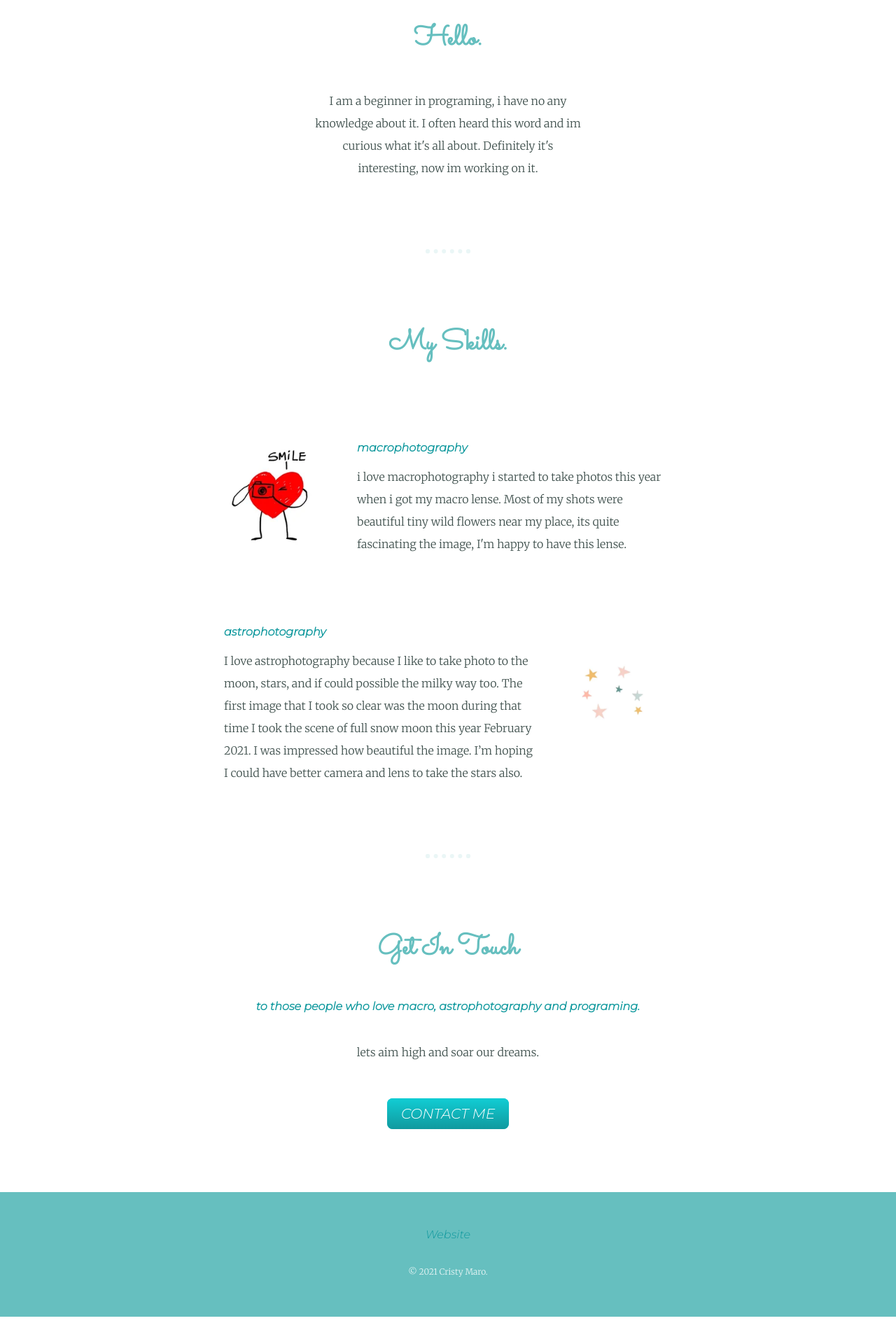
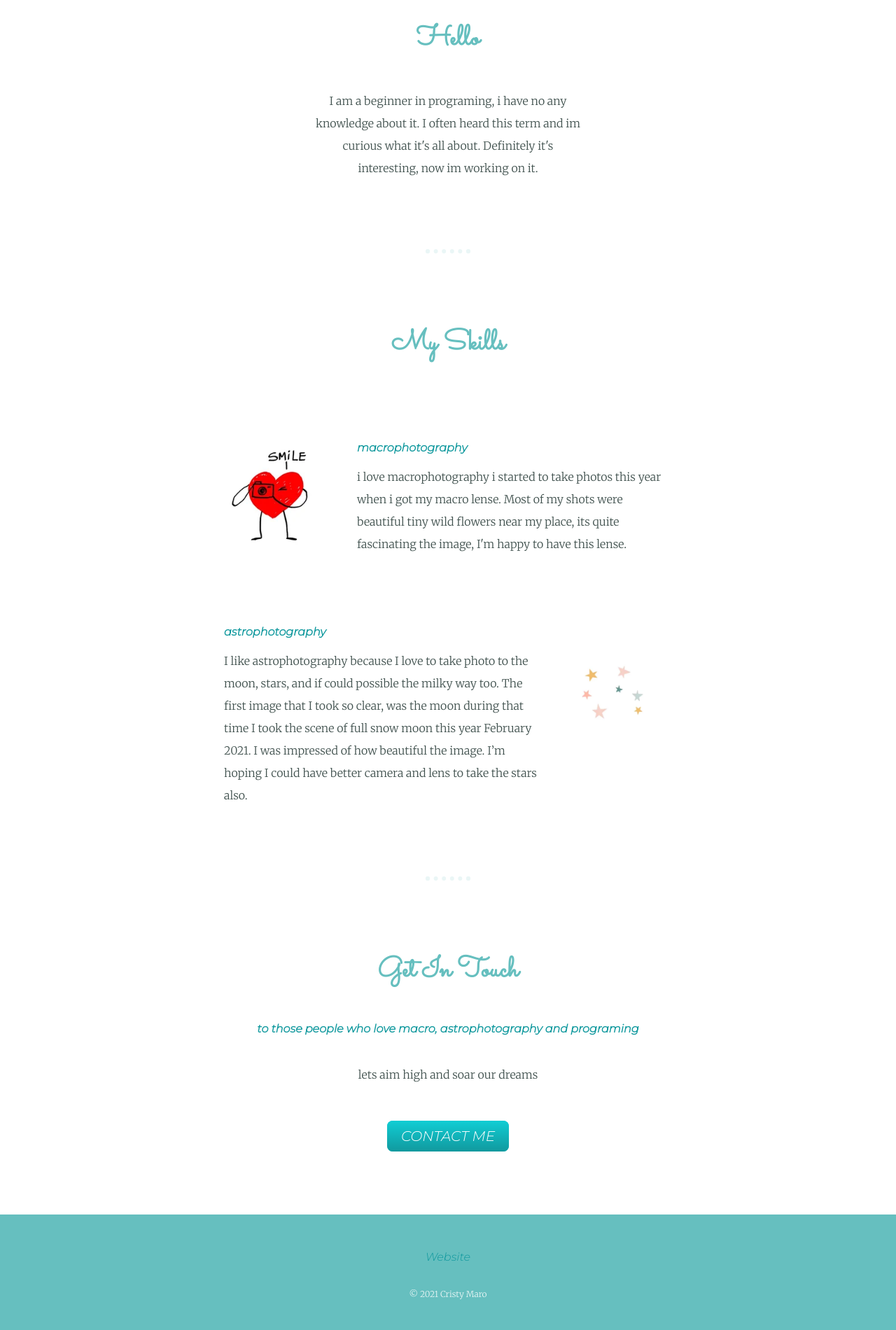
Before and after one commit to CristyMaro/CssWebDevelopment, a plain HTML site: page index.html in a window 1280 px wide. Shown: the part 860-2760 px from the top of the page at 70% size. Drawn offline with Linux system fonts and the light colour scheme.

Commit message:
Add files via upload

```diff
--- a/index.html
+++ b/index.html
@@ -3,7 +3,7 @@
 
 <head>
   <meta charset="utf-8">
-  <title>Cristy Maro</title>
+  <title>♡ Cristy Maro ♡</title>
   <link rel="stylesheet" href="css/styles.css">
   <link rel="icon" href="favicon.ico">
   <link href="https://fonts.googleapis.com/css2?family=Merriweather:wght@300&family=Montserrat:ital,wght@1,300&family=Sacramento&display=swap" rel="stylesheet" />
@@ -12,8 +12,8 @@
 <body>
   <div class="top-container">
     <img class="top-cloud" src="images/cloud.png" alt="cloud-img">
-    <h1>I'm Cristy.</h1>
-    <p class="top-container-paragraph">learning <span class="pro">pro</span>grammer.</p>
+    <h1>I'm Cristy</h1>
+    <p class="top-container-paragraph">currently learning in <span class="pro">pro</span>gramming</p>
     <img class="bottom-cloud" src="images/cloud.png" alt="cloud-img">
     <img src="images/trees.png" alt="trees-png">
   </div>
@@ -21,14 +21,14 @@
     <div class="profile">
       <img class="ladyflower-webp" src="images/ladyflower.webp" alt="ladyflower.webp">
 
-      <h2>Hello.</h2>
+      <h2>Hello</h2>
       <p class="intro">I am a beginner in programing, i have no any knowledge about it.
-        I often heard this word and im curious what it's all about.
+        I often heard this term and im curious what it's all about.
         Definitely it's interesting, now im working on it.</p>
     </div>
     <hr>
     <div class="skills">
-      <h2>My Skills.</h2>
+      <h2>My Skills</h2>
       <div class="skill-row">
         <img class="camera-webp" src="images/camera.webp" alt="camera.webp">
         <h3>macrophotography</h3>
@@ -37,20 +37,20 @@
       <div class="skill-row">
         <img class="stars-webp"src="images/stars.webp" alt="stars.webp">
         <h3>astrophotography</h3>
-        <p> I love astrophotography because I like to take photo to the moon, stars, and if could possible the milky way too. The first image that I took so clear was the moon during that time I took the scene of full snow moon this year February 2021. I was impressed how beautiful the image. I’m hoping I could have better camera and lens to take the stars also.</p>
+        <p> I like astrophotography because I love to take photo to the moon, stars, and if could possible the milky way too. The first image that I took so clear, was the moon during that time I took the scene of full snow moon this year February 2021. I was impressed of how beautiful the image. I’m hoping I could have better camera and lens to take the stars also.</p>
       </div>
     </div>
     <hr>
     <div class="contact-me">
       <h2>Get In Touch</h2>
-      <h3>to those people who love macro, astrophotography and programing.</h3>
-      <p class="contact-message">lets aim high and soar our dreams.</p>
+      <h3>to those people who love macro, astrophotography and programing</h3>
+      <p class="contact-message">lets aim high and soar our dreams</p>
       <a class="btn" href="mailto:name@email.com">CONTACT ME</a>
     </div>
   </div>
   <div class="bottom-container">
     <a class="footer-link" href="file:///C:/Users/homec/Desktop/web_development/HTML-personal%20site/index.html">Website</a>
-    <p class="copyright">© 2021 Cristy Maro.</p>
+    <p class="copyright">© 2021 Cristy Maro</p>
   </div>
 </body>
 
```
